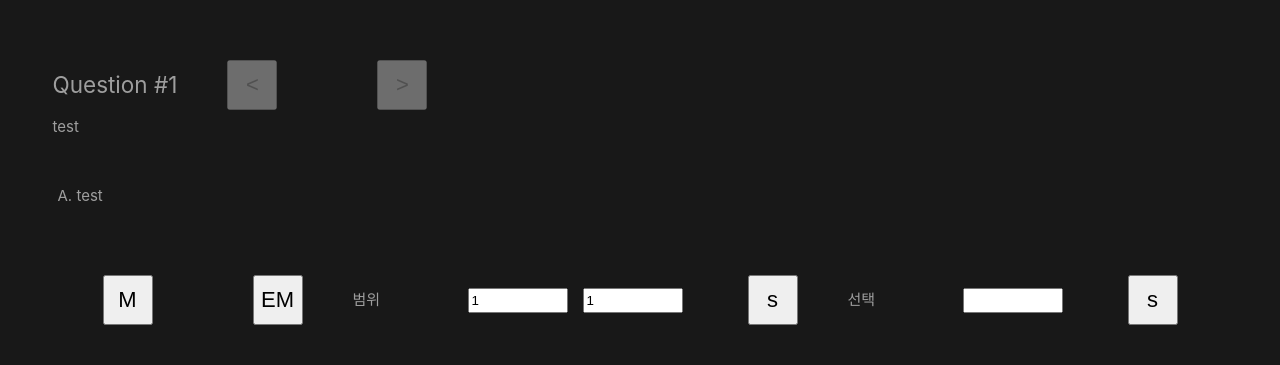
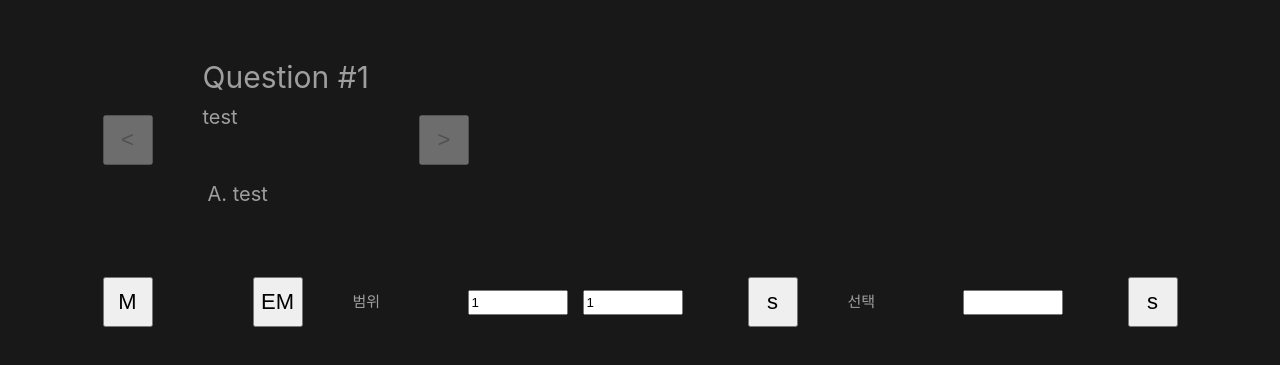
Before and after one commit to JaewonDH/dop_question, a Vue app: page / in a window 1280 px wide. Shown: the part 185-550 px from the top of the page. Built offline with nearby package versions, Linux system fonts and the light colour scheme.

Commit message:
fix: 원복

```diff
--- a/src/views/DOCPC02.vue
+++ b/src/views/DOCPC02.vue
@@ -1,19 +1,15 @@
 <template>
   <main>
     <div class="questionInfo">
+      <div class="button">
+        <button :disabled="disabledPreButton" @click="onPrevious">&lt;</button>
+      </div>
       <div>
-        <div class="hearder">
-          <h2 translate="no">
-            <!-- {{ `${questionNumber}(${orgNumber})` }} -->
-            {{ `${questionNumber}` }}
-            {{ unknown ? " ??" : "" }}
-          </h2>
-          <button :disabled="disabledPreButton" @click="onPrevious">
-            &lt;
-          </button>
-          <button :disabled="disabledNextButton" @click="onNext">&gt;</button>
-        </div>
-
+        <h2 translate="no">
+          <!-- {{ `${questionNumber}(${orgNumber})` }} -->
+          {{ `${questionNumber}` }}
+          {{ unknown ? " ??" : "" }}
+        </h2>
         <p class="question" v-html="question"></p>
         <p
           class="example"
@@ -23,6 +19,9 @@
           @click="onAnswer(example)"
           v-html="`${examplePrefix[index]}. ${example.sentence}`"
         ></p>
+      </div>
+      <div class="button">
+        <button :disabled="disabledNextButton" @click="onNext">&gt;</button>
       </div>
     </div>
     <div class="option">
@@ -197,26 +196,9 @@ onBoundary();
 </script>
 
 <style scoped>
-.hearder {
-  display: flex;
-  align-items: center;
-  height: 60px;
-}
-
-@media (max-width: 300px) {
-  .desktop {
-    font-size: 10px;
-  }
-}
-
-@media (min-width: 1000px) {
-  .mobile {
-    font-size: 20px;
-  }
-}
 .questionInfo {
   display: flex;
-  /* font-size: 20px; */
+  font-size: 20px;
 }
 
 .example {
```
